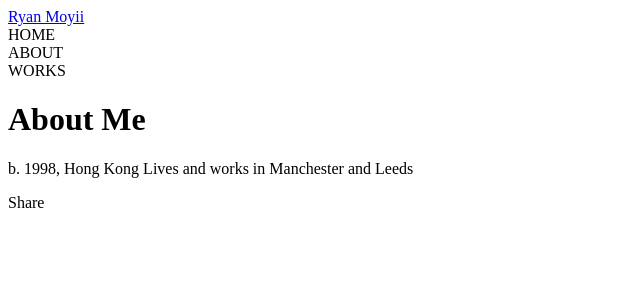
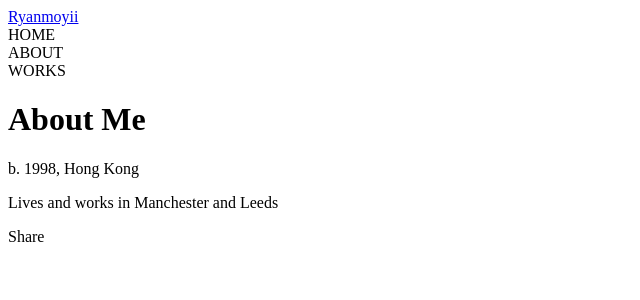
Before and after one commit to FelixManFongCheung/ryan-site-2, a Next.js app: page / in a window 1280 px wide. Both pictures are taken after a click on the element "ABOUT". Shown: the top 300 px of the page, without its empty margins (0-640 px from the left). Built offline with nearby package versions, Linux system fonts and the light colour scheme.

Commit message:
spinNav fixed

```diff
--- a/src/components/About.js
+++ b/src/components/About.js
@@ -2,7 +2,8 @@ function About() {
   return (
     <div className="about">
       <h1>About Me</h1>
-      <p>b. 1998, Hong Kong Lives and works in Manchester and Leeds</p>
+      <p>b. 1998, Hong Kong </p>
+      <p>Lives and works in Manchester and Leeds</p>
     </div>
   );
 }
--- a/src/components/Header.js
+++ b/src/components/Header.js
@@ -8,7 +8,7 @@ function Header({ changeMode, ImageContent }) {
       <Link href="/">
         {/* link style can only added to the class of the a tag  */}
         <a className="name-link">
-          <div className="name">Ryan Moyii</div>
+          <div className="name">Ryanmoyii</div>
         </a>
       </Link>
       <SpinNav changeMode={changeMode} />
--- a/src/components/HomeContent.js
+++ b/src/components/HomeContent.js
@@ -82,10 +82,10 @@ function HomeContent() {
                   target.style.opacity = 0;
                   descriptionArray[index].classList.add("nothing");
                   setSlide(slide + 1);
-                  index < artArray.length - 1 &&
+                  if (index < artArray.length - 1) {
                     artArray[index + 1].classList.remove("nothing");
-                  index < artArray.length - 1 &&
                     descriptionArray[index + 1].classList.remove("nothing");
+                  }
                   document.removeEventListener("mouseup", mouseUp);
                   document.removeEventListener("mousemove", mouseMove);
                   art.removeEventListener("mouseover", mouseOver);
```
Also changed, not shown: src/styles/components/_spinNav.scss (+8 -3 lines).
